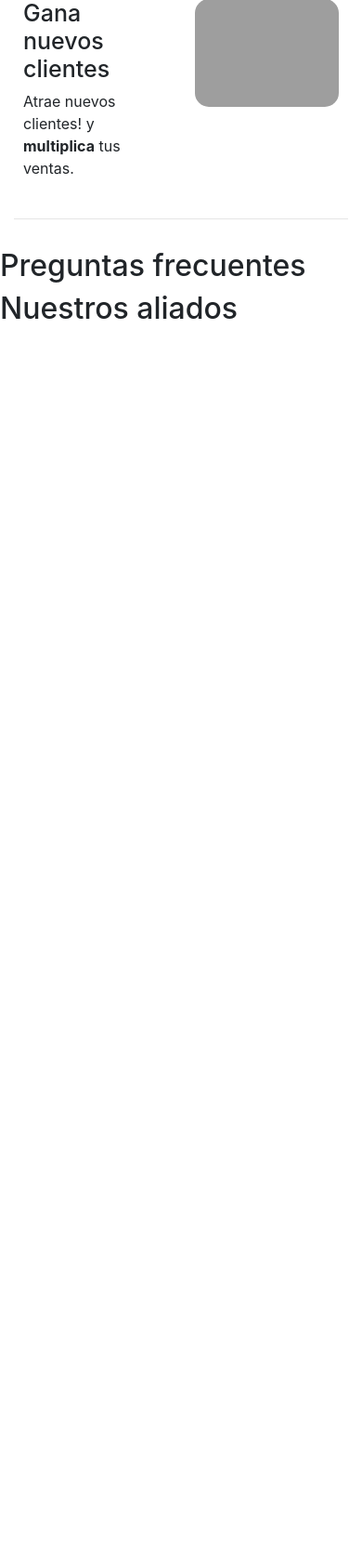
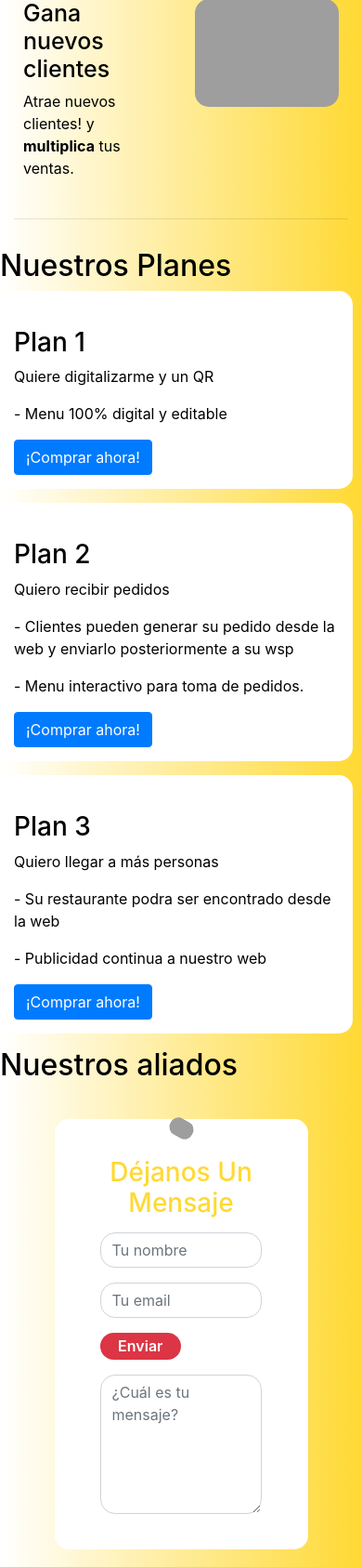
Before and after one commit to diegovgo/anunciadoos, a Django app: page /info in a window 390 px wide. Shown: the part 1092-2778 px from the top of the page at 93% size. Before the commit the page ends 1435 px from the top, so only its background shows below. Run offline with Django 3.2, Linux system fonts and the light colour scheme; some libraries are stand-ins or nearby versions; some web fonts are replaced; grey boxes are pictures that could not be loaded.

Commit message:
landing v2

```diff
--- a/food/templates/food/landing_page.html
+++ b/food/templates/food/landing_page.html
@@ -3,6 +3,78 @@
 <link rel="shortcut icon" href="{% static 'static/logo.png' %}" type="image/png">
 
 <style>
+.parent-box {
+    display: inline-block;
+}
+
+.box {
+    border-radius:15px;
+    border:1px;
+    border-color: black;
+    background-color: white;
+    margin: 0 10px 15px 0;
+
+    padding:15px
+}
+
+
+body{
+    background: -webkit-linear-gradient(left,white, #FFD933);
+    color: black
+}
+.contact-form{
+    background: #fff;
+    margin-top: 10%;
+    margin-bottom: 5%;
+    width: 70%;
+}
+.contact-form .form-control{
+    border-radius:1rem;
+}
+.contact-image{
+    text-align: center;
+}
+.contact-image img{
+    border-radius: 6rem;
+    width: 11%;
+    margin-top: -3%;
+    transform: rotate(29deg);
+}
+.contact-form{
+    border-radius: 15px;
+}
+.contact-form form{
+    padding: 14%;
+}
+.contact-form form .row{
+    margin-bottom: -7%;
+}
+.contact-form h3{
+    margin-bottom: 8%;
+    margin-top: -10%;
+    text-align: center;
+    color: #FFD933;
+}
+.contact-form .btnContact {
+    width: 50%;
+    border: none;
+    border-radius: 1rem;
+    padding: 1.5%;
+    background: #dc3545;
+    font-weight: 600;
+    color: #fff;
+    cursor: pointer;
+}
+.btnContactSubmit
+{
+    width: 50%;
+    border-radius: 1rem;
+    padding: 1.5%;
+    color: #fff;
+    background-color: black;
+    border: none;
+    cursor: pointer;
+}
 #benefits {
     padding: 15px
 }
@@ -30,7 +102,10 @@
 {% block body %}
 </div>
 {% with 'static/imgs/portada.jpg' as image_static %}
-<div class="container" style='background-image:url("{% static image_static %}"); height: 400px; '>
+<div class="container" style='background-image: linear-gradient(
+    rgba(0, 0, 0, 0.5),
+    rgba(0, 0, 0, 0.5)
+  ),url("{% static image_static %}"); height: 400px; '>
 {% endwith %}
 <h1 style="color:white; font-size: 55px;">¿Quieres que tu negocio llegue a más personas?</h1>
 </div>
@@ -74,9 +149,63 @@
     <hr>
 </div>
 
-<h2>Preguntas frecuentes</h2>
+<h2>Nuestros Planes</h2>
+
+<div class="container parent-box">
+    <div class="row">
+    <div class="box col-md-4">
+        <img src="" alt="">
+        <h3>Plan 1</h3>
+        <p>Quiere digitalizarme y un QR</p>
+        <p>- Menu 100% digital y editable</p>
+        <button class="btn btn-primary">¡Comprar ahora!</button>
+    </div>
+    <div class="box col-md-4">
+        <img src="" alt="">
+        <h3>Plan 2</h3>
+        <p>Quiero recibir pedidos</p>
+        <p>- Clientes pueden generar su pedido desde la web y enviarlo posteriormente a su wsp</p>
+        <p>- Menu interactivo para toma de pedidos.</p>
+        <button class="btn btn-primary">¡Comprar ahora!</button>
+    </div>
+    <div class="box col-md-4">
+        <img src="" alt="">
+        <h3>Plan 3</h3>
+        <p>Quiero llegar a más personas</p>
+        <p>- Su restaurante podra ser encontrado desde la web</p>
+        <p>- Publicidad continua a nuestro web</p>
+        <button class="btn btn-primary">¡Comprar ahora!</button>
+    </div>
+    </div>
+</div>
+
 <h2>Nuestros aliados</h2>
-
+<div class="container contact-form">
+    <div class="contact-image">
+        <img src="https://image.ibb.co/kUagtU/rocket_contact.png" alt="rocket_contact"/>
+    </div>
+    <form method="post">
+        <h3>Déjanos Un Mensaje</h3>
+       <div class="row">
+            <div class="col-md-6">
+                <div class="form-group">
+                    <input type="text" name="txtName" class="form-control" placeholder="Tu nombre" value="" />
+                </div>
+                <div class="form-group">
+                    <input type="text" name="txtEmail" class="form-control" placeholder="Tu email" value="" />
+                </div>
+                <div class="form-group">
+                    <input type="submit" name="btnSubmit" class="btnContact" value="Enviar" />
+                </div>
+            </div>
+            <div class="col-md-6">
+                <div class="form-group">
+                    <textarea name="txtMsg" class="form-control" placeholder="¿Cuál es tu mensaje?" style="width: 100%; height: 150px;"></textarea>
+                </div>
+            </div>
+        </div>
+    </form>
+</div>
 
 <script>
     $("[name='back-button']").hide();
```
